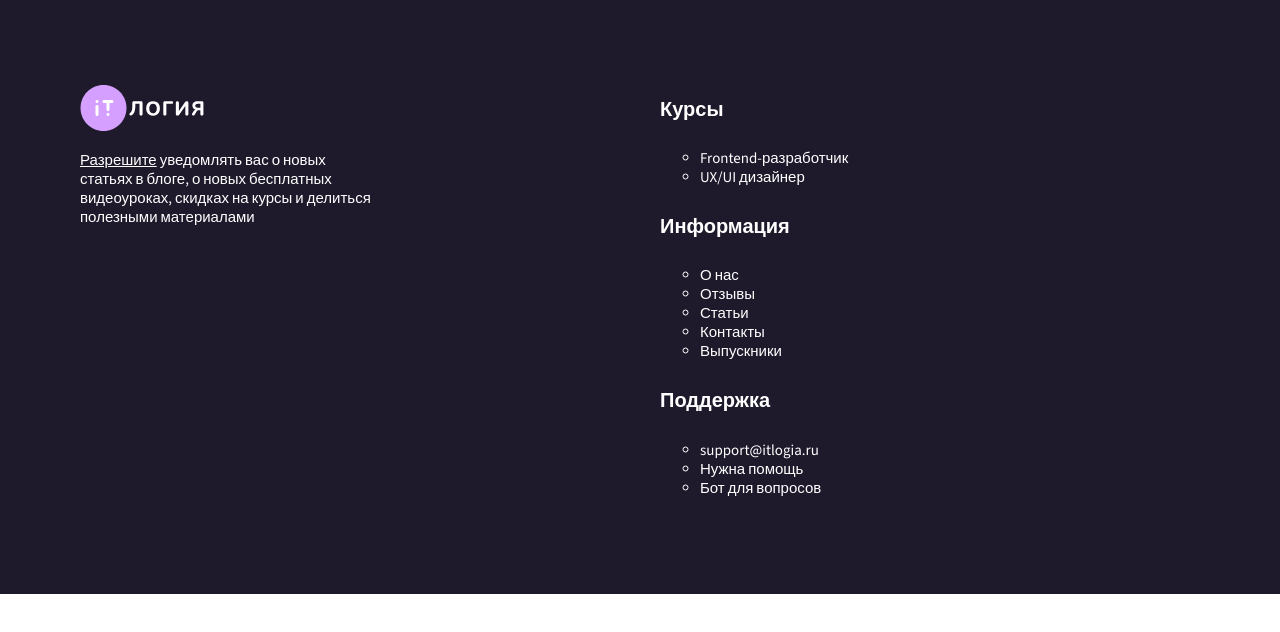
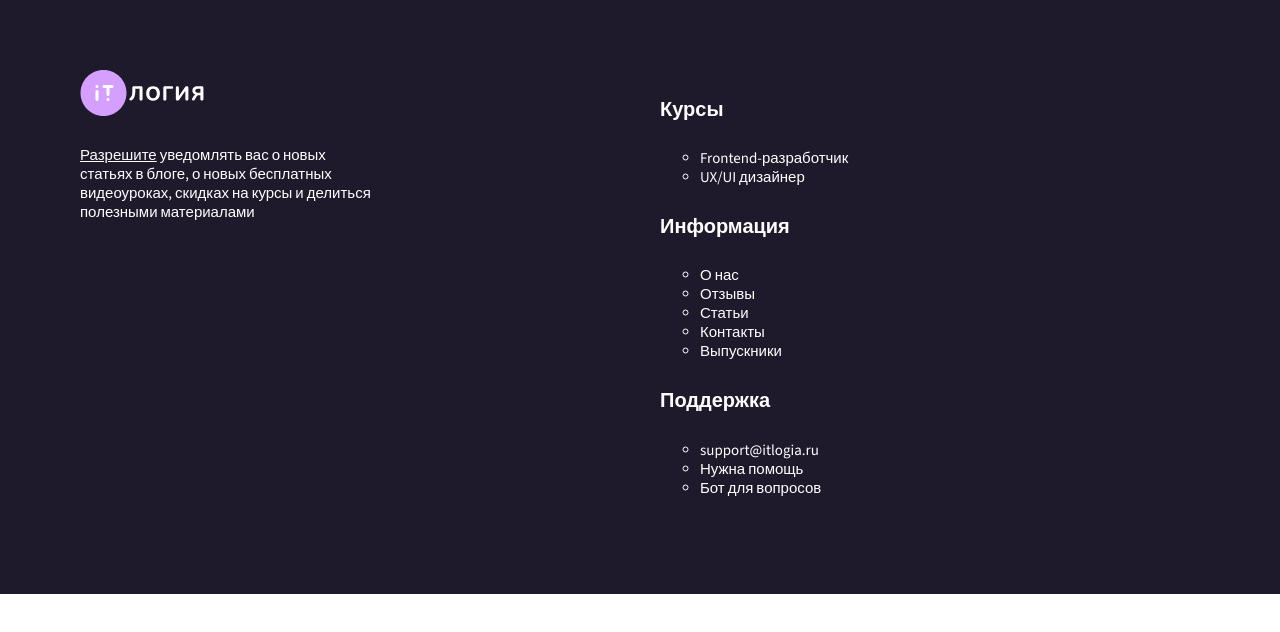
Before and after one commit to gureckij/Footer-Training, a plain HTML site: page index.html in a window 1280 px wide. Shown: the top 632 px of the page. Drawn offline with nearby package versions, Linux system fonts and the light colour scheme.

Commit message:
(4/11) Установка размеров логотипа и его отступов

```diff
--- a/css/style.css
+++ b/css/style.css
@@ -22,6 +22,16 @@ body {
     width: 300px;
 }
 
+.logo {
+    /* Отступы логотипа */
+    margin-top: 0;
+    margin-bottom: 30px;
+
+    /* Размеры логотипа */
+    width: 130px;
+    height: 46px;
+}
+
 .footer-info a {
     color: #ffffff;
 }
```
